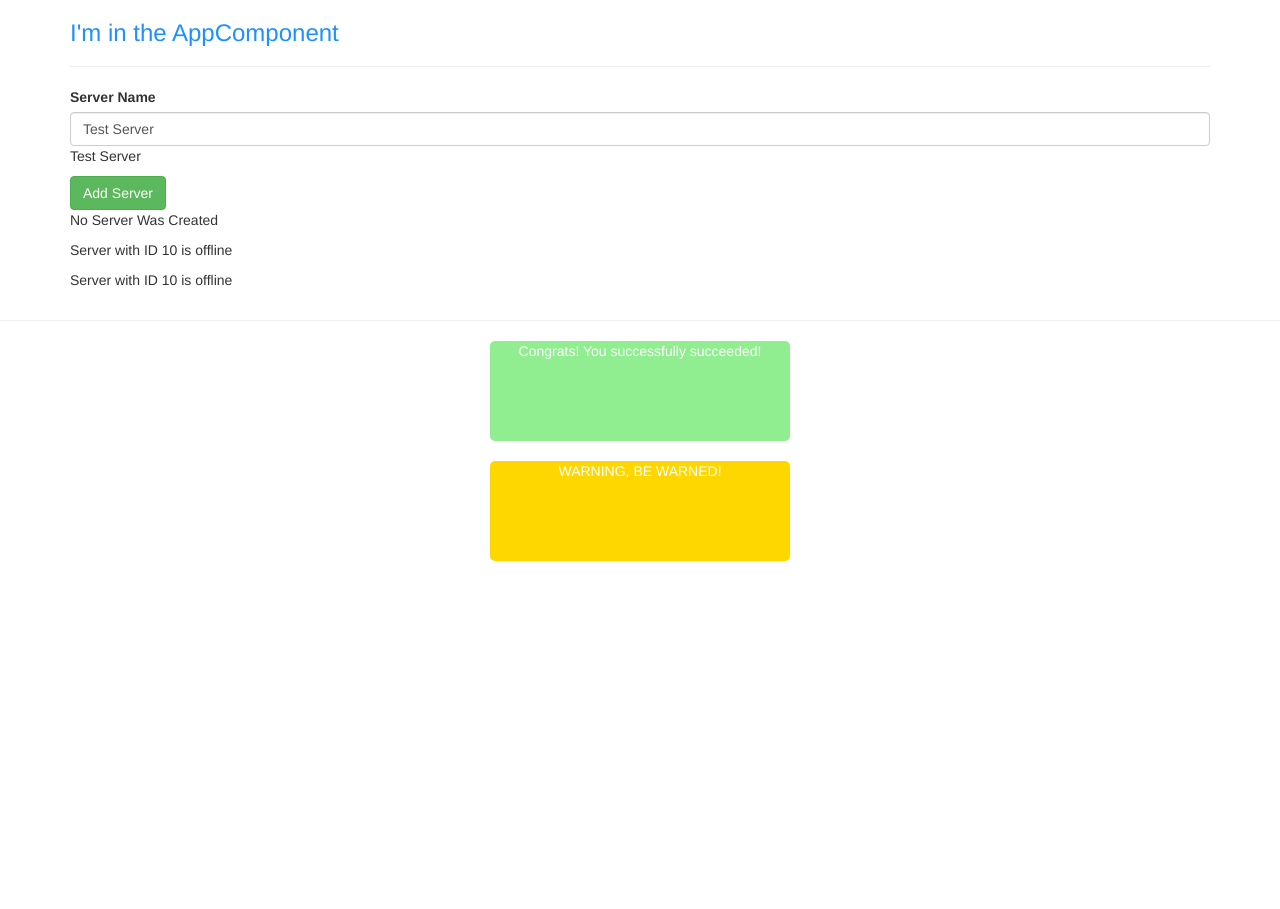
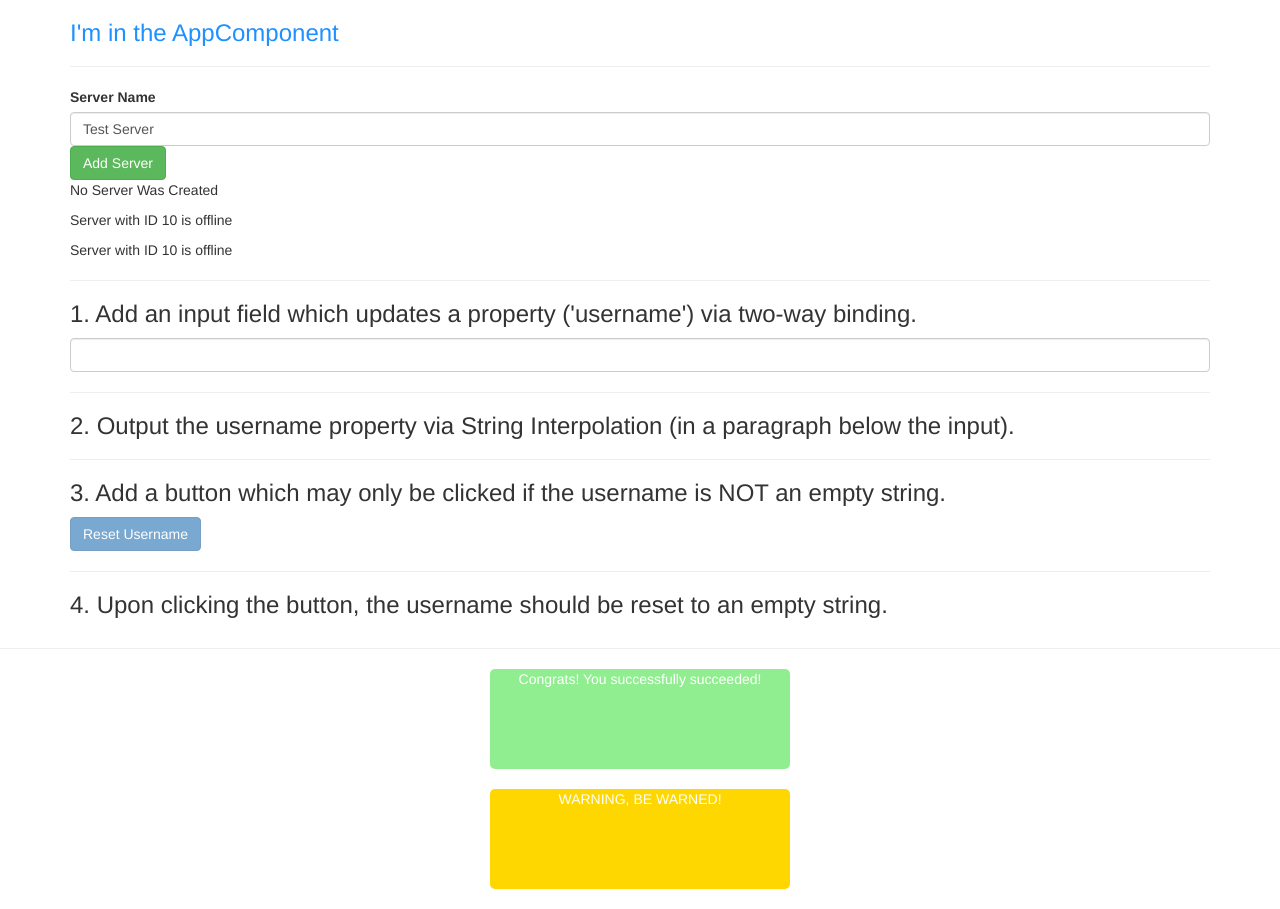
Before and after one commit to yousaiditchewie/my-first-app, an Angular app: page / in a window 1280 px wide. Before the commit the page ends 800 px from the top, so only its background shows below. Built offline with nearby package versions, Linux system fonts and the light colour scheme.

Commit message:
complete data and property binding project

```diff
--- a/src/app/servers/servers.component.html
+++ b/src/app/servers/servers.component.html
@@ -7,7 +7,7 @@
   type="text"
   class="form-control"
   [(ngModel)]="serverName">
-<p>{{ serverName }}</p>
+<!-- <p>{{ serverName }}</p> -->
 <button
  class="btn btn-success"
  [disabled]="!allowNewServer"
@@ -16,3 +16,20 @@
  <!-- <p [innerText]="allowNewServer"></p> -->
 <app-server></app-server>
 <app-server></app-server>
+<hr>
+<h3>1. Add an input field which updates a property ('username') via two-way binding.</h3>
+<input
+  type="text"
+  class="form-control"
+  [(ngModel)]="userName">
+<hr>
+<h3>2. Output the username property via String Interpolation (in a paragraph below the input).</h3>
+<p>{{ userName }}</p>
+<hr>
+<h3>3. Add a button which may only be clicked if the username is NOT an empty string.</h3>
+<button
+  class="btn btn-primary"
+  [disabled]="!userName"
+  (click)="resetUserName()">Reset Username</button>
+<hr>
+<h3>4. Upon clicking the button, the username should be reset to an empty string.</h3>
--- a/src/app/servers/servers.component.ts
+++ b/src/app/servers/servers.component.ts
@@ -11,6 +11,7 @@ export class ServersComponent implements OnInit {
   allowNewServer = false;
   serverCreationStatus =  'No Server Was Created';
   serverName = 'Test Server';
+  userName = '';
   constructor() {
     setTimeout(() => {
       this.allowNewServer = true;
@@ -20,9 +21,15 @@ export class ServersComponent implements OnInit {
   ngOnInit() {
   }
   onCreateServer() {
-    this.serverCreationStatus = 'Server Was Created';
+    this.serverCreationStatus = 'Server Was Created.  Name is ' + this.serverName;
   }
   onUpdateServerName(event: any) {
     this.serverName = (<HTMLInputElement>event.target).value;
   }
+  onUpdateUserName(event: any) {
+    this.userName = (<HTMLInputElement>event.target).value;
+  }
+  resetUserName() {
+    this.userName = '';
+  }
 }
```
